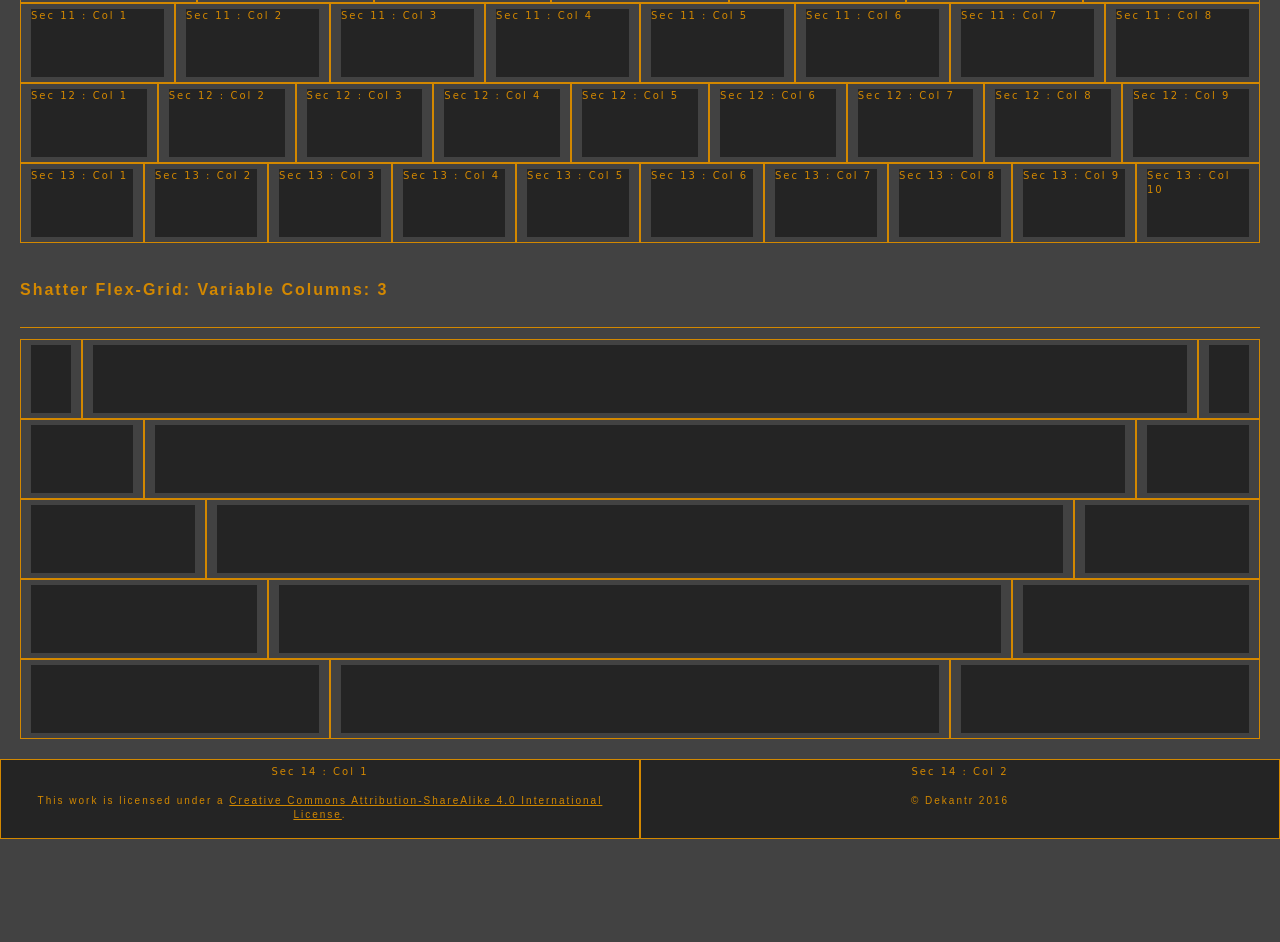
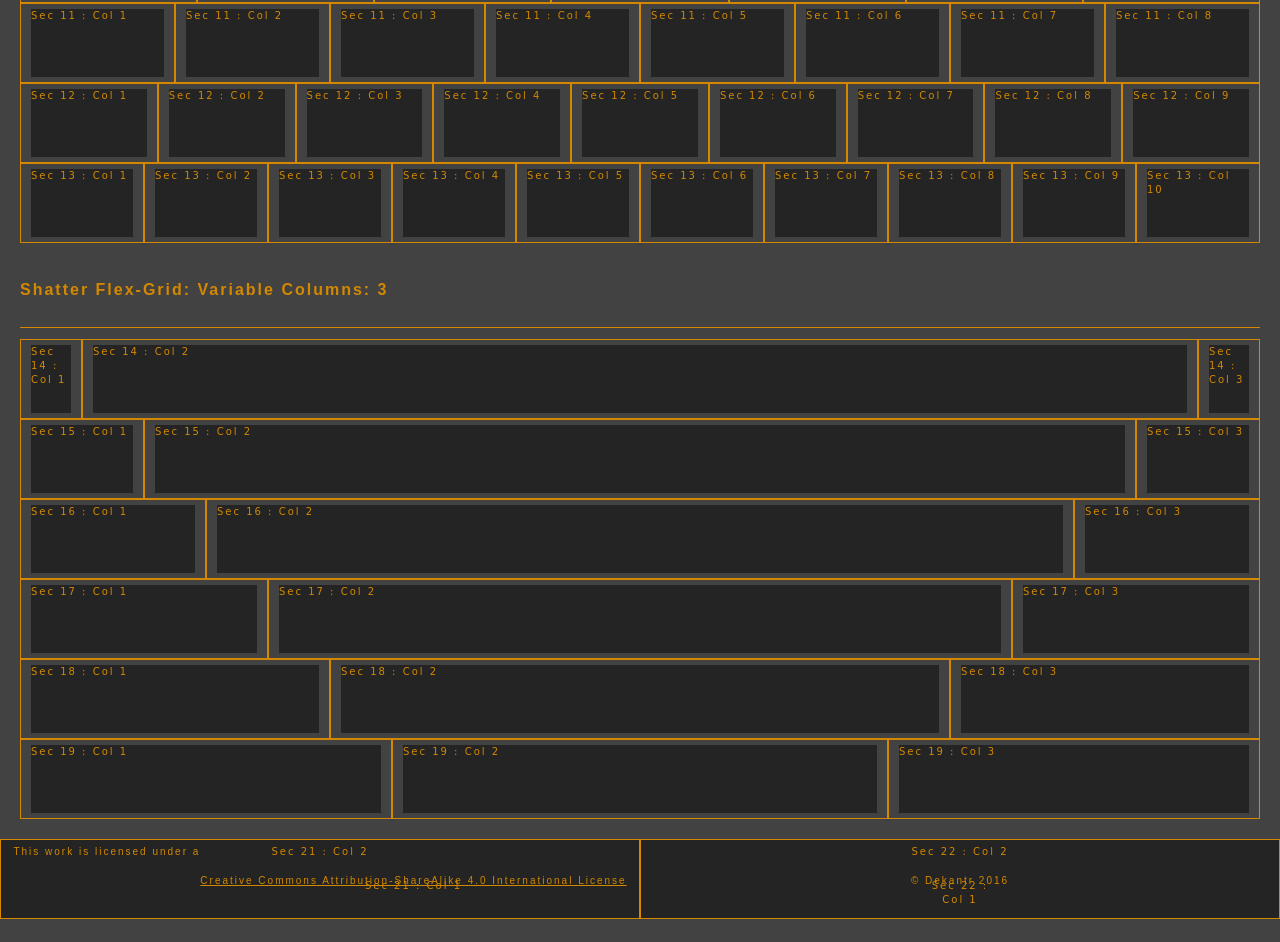
Before and after one commit to TJSeabury/dekantr, a plain HTML site: page index.html in a window 1280 px wide. Shown: the part 1751-2693 px from the top of the page. Before the commit the page ends 2613 px from the top, so only its background shows below. Drawn offline with Linux system fonts and the light colour scheme.

Commit message:
added more rules to shatter_ 3 column layouts

```diff
--- a/css/shatter.css
+++ b/css/shatter.css
@@ -15,14 +15,14 @@
         justify-content: center;
         margin: 0;
         padding: 0;
+        /* styles for visualization in development only */
+        counter-reset: col;
+        counter-increment: section;
     }
 
     /***********************************************
     Helper Styles
     ************************************************/
-    .shatter_vcenter-inline {
-        position: relative;
-    }
     .shatter_vcenter-inline > * {
         position: relative;
         display: block;
@@ -60,6 +60,18 @@
     /* rules for visualization in development only */
     .one > *:after, .two > *:after, .three > *:after, .four > *:after, .five > *:after,
     .six > *:after, .seven > *:after, .eight > *:after, .nine > *:after, .ten > *:after {
+        position: absolute;
+        display: block;
+        width: calc(100% - 2em);
+        font-size: 1em;
+        top: 0.5em;
+        left: 1em;
+        font-family: "DejaVu Sans", Arial, sans-serif;
+        counter-increment: col;
+        content: "Sec " counter(section) " : Col " counter(col) "";
+    }
+
+    [class^="shatter_"] > *:after {
         position: absolute;
         display: block;
         width: calc(100% - 2em);
@@ -172,6 +184,26 @@
     }
     .shatter_25-50-25 > *:nth-child(2) {
         flex-basis: calc(100% / 2);
+    }
+
+    /* 30% 40% 30% */
+    .shatter_30-40-30 > * {
+        position: relative;
+        box-sizing: border-box;
+        margin: 0;
+        padding: 0.5em 1em;
+        /* styles for visualization in development only */
+        min-height: calc(100vh / 10);
+        background-clip: content-box;
+        background-color: #242424;
+        border: 1px solid #11aaee;
+    }
+    .shatter_30-40-30 > *:nth-child(1),
+    .shatter_30-40-30 > *:nth-child(3) {
+        flex-basis: calc(100% / 3.33333333334);
+    }
+    .shatter_30-40-30 > *:nth-child(2) {
+        flex-basis: calc(100% / 2.5);
     }
 
 }
--- a/dekantr.js
+++ b/dekantr.js
@@ -22,7 +22,7 @@ function Dekantr() {
                     setTimeout( () => {
                         nodes[n].innerHTML = r.responseXML.getElementsByTagName("body")[0].innerHTML;
                         nodes[n].classList.remove("dekantr-loading");
-                    }, 1 /*Math.floor((Math.random() * 1000) * 2 + 1000)*/);
+                    }, Math.floor((Math.random() * 1000) * 2 + 1000));
                 }
             };
             r.send(null);
--- a/index.html
+++ b/index.html
@@ -140,11 +140,16 @@
                     <div></div>
                     <div></div>
                 </div>
+                <div class="shatter_30-40-30">
+                    <div></div>
+                    <div></div>
+                    <div></div>
+                </div>
             </section>
         </main>
         <footer class="two">
             <div class="shatter_vcenter-inline">
-                <span>This work is licensed under a <a rel="license" href="http://creativecommons.org/licenses/by-sa/4.0/">Creative Commons Attribution-ShareAlike 4.0 International License</a>.
+                This work is licensed under a <a rel="license" href="http://creativecommons.org/licenses/by-sa/4.0/">Creative Commons Attribution-ShareAlike 4.0 International License</a>
             </div>
             <div class="shatter_vcenter-inline">
                 <span>&copy Dekantr 2016</span>
```
